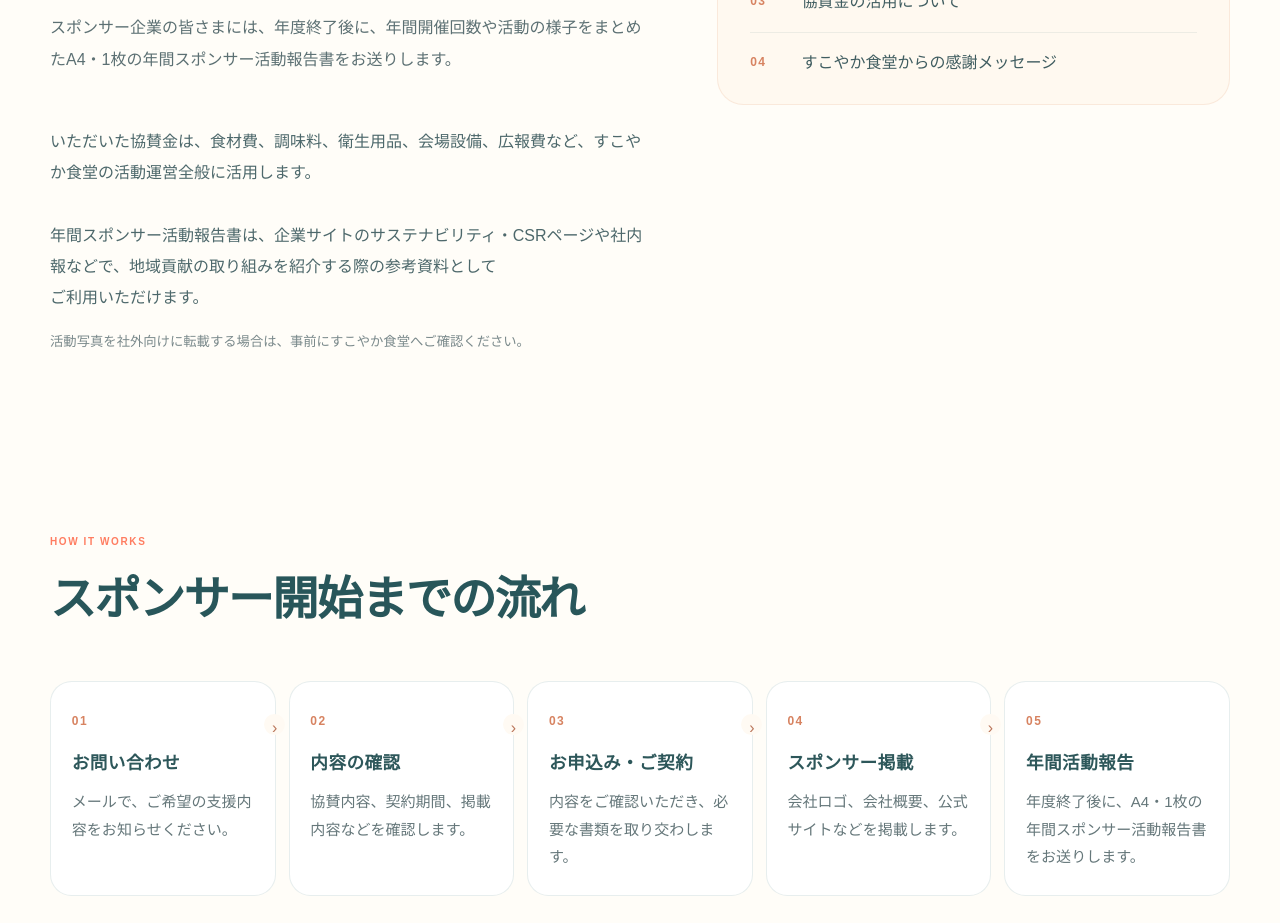
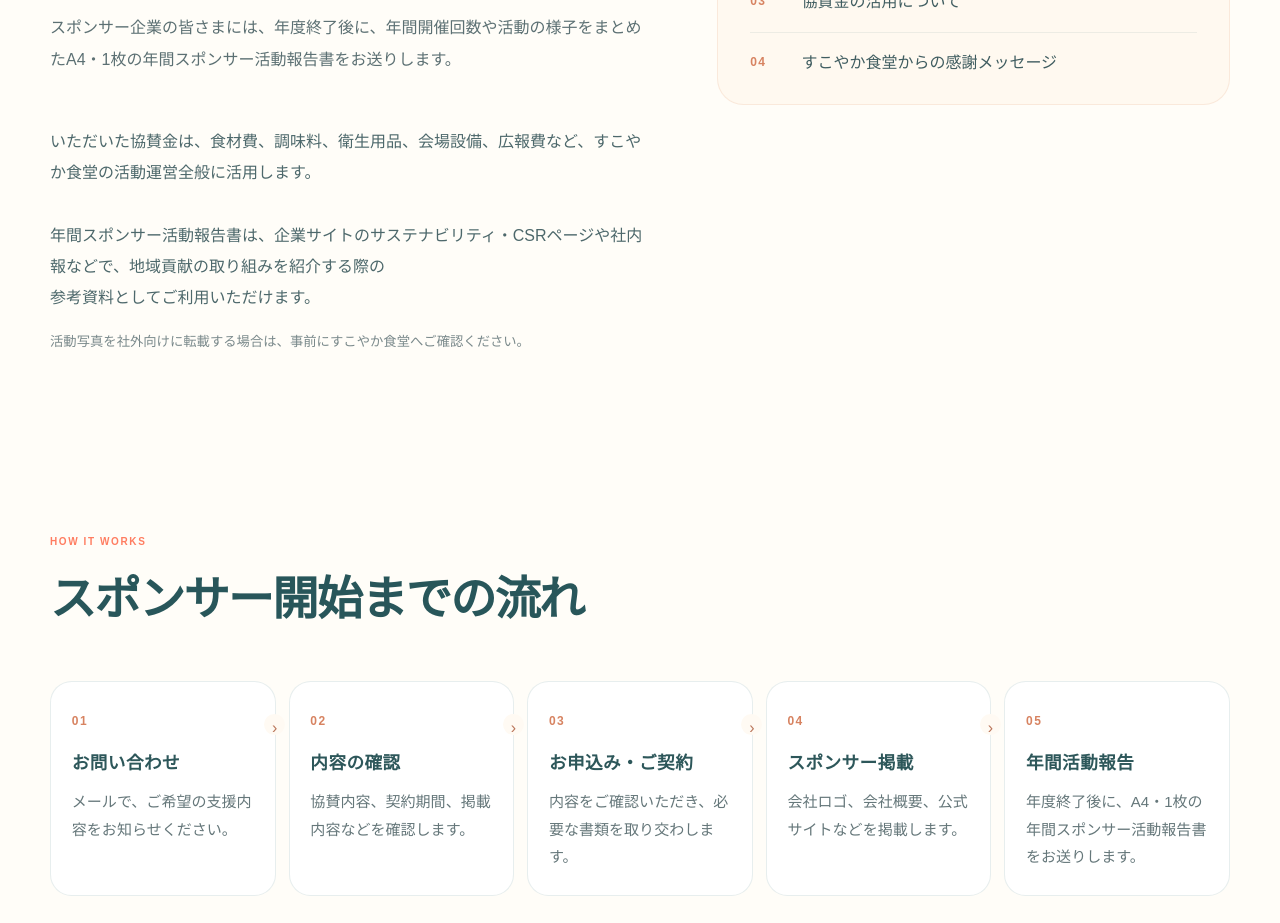
Before and after one commit to SUKOYAKASHOKUDO/sukoyaka-shokudo, a Next.js app: page /sponsorship in a window 1280 px wide. Shown: the part 2760-3683 px from the top of the page. Built offline with nearby package versions, Linux system fonts and the light colour scheme.

Commit message:
Keep annual report closing phrase together

```diff
--- a/app/sponsorship/page.tsx
+++ b/app/sponsorship/page.tsx
@@ -255,9 +255,9 @@ export default function PartnersPage() {
                 いただいた協賛金は、食材費、調味料、衛生用品、会場設備、広報費など、すこやか食堂の活動運営全般に活用します。
                 <br />
                 <br />
-                年間スポンサー活動報告書は、企業サイトのサステナビリティ・CSRページや社内報などで、地域貢献の取り組みを紹介する際の参考資料として
+                年間スポンサー活動報告書は、企業サイトのサステナビリティ・CSRページや社内報などで、地域貢献の取り組みを紹介する際の
                 <span className="corporate-sponsor-keep-together">
-                  ご利用いただけます。
+                  参考資料としてご利用いただけます。
                 </span>
               </p>
               <small>
```
